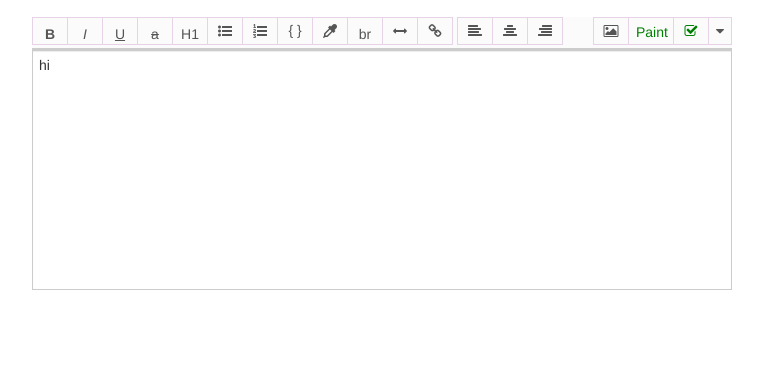
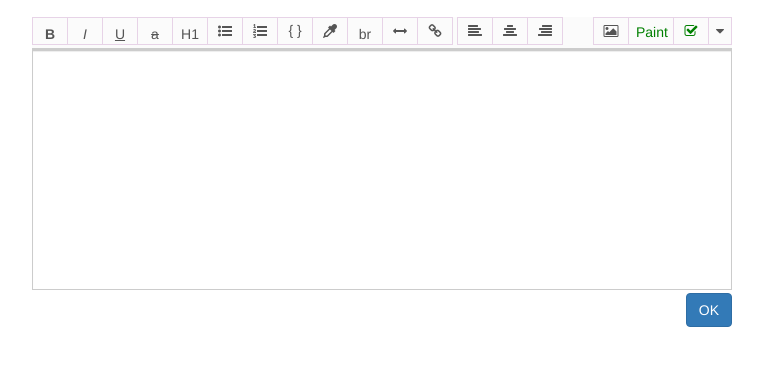
Before and after one commit to bnjasim/angular-rte, a plain HTML site: page index.html in a window 1280 px wide. Shown: the part 56-422 px from the top of the page, without its empty margins (258-1021 px from the left). Drawn offline with Linux system fonts and the light colour scheme.

Commit message:
One way binding
OK button
$sce for trustAsHtml

```diff
--- a/angular-rte.js
+++ b/angular-rte.js
@@ -1,4 +1,10 @@
 angular.module('main', ['ui.bootstrap'])
+
+.filter("sanitize", ['$sce', function($sce) {
+  return function(htmlCode){
+    return $sce.trustAsHtml(htmlCode);
+  }
+}])
 
 .directive('angularRte', function() {
   return {
@@ -42,6 +48,13 @@ angular.module('main', ['ui.bootstrap'])
 		        return false;
 		    }
 		});
+
+		// on clicking OK button
+		scope.copyContent = function() {
+
+			scope.content = text_area.html();
+
+		}
 
 		scope.insertImage = function() {
 			var imageURL = window.prompt('Image URL');
--- a/index.html
+++ b/index.html
@@ -15,6 +15,9 @@
 <!-- Directive -->
 <angular-rte text-content="content"></angular-rte>
 
+<div class="textarea-outer" ng-bind-html="content | sanitize">
+</div>
+
 </body>
 <script type="text/javascript" src="angular.min.js"></script>
 <script type="text/javascript" src="ui-bootstrap.js"></script>
--- a/rte.html
+++ b/rte.html
@@ -202,5 +202,8 @@
 
 <div class="clearfix"></div>
 
-<div class="textarea-div" contenteditable>hi</div>
+<div class="textarea-div" contenteditable></div>
+
+<div class="textarea-footer">
+	<button class="btn btn-primary" type="button" ng-click="copyContent()">OK</button>
 </div>
--- a/style.css
+++ b/style.css
@@ -159,3 +159,12 @@ hr{
 	white-space: pre-wrap;
 	font-family: Menlo, Monaco, Consolas, "Courier New", monospace;
 }
+
+.textarea-footer {
+	margin-top: 3px;
+	overflow: hidden;
+}
+
+.textarea-footer button {
+	float: right;
+}
```
